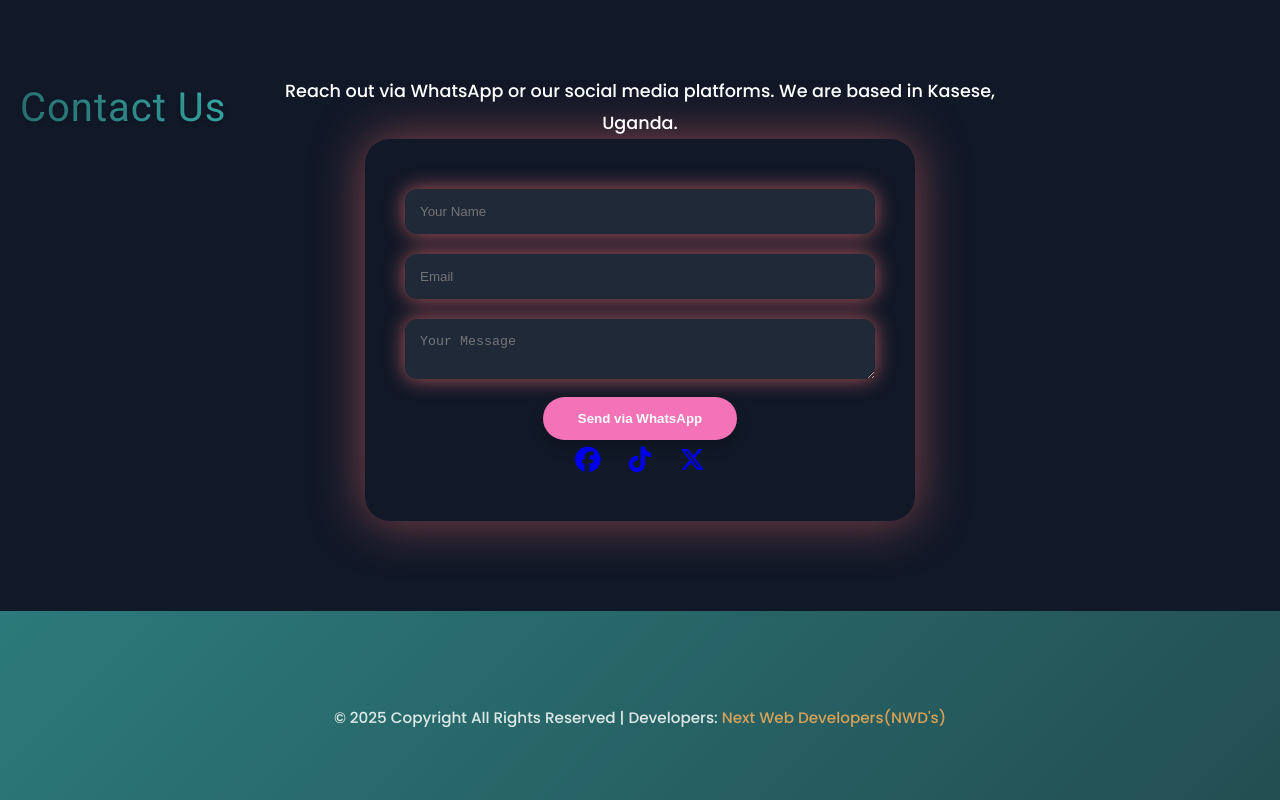
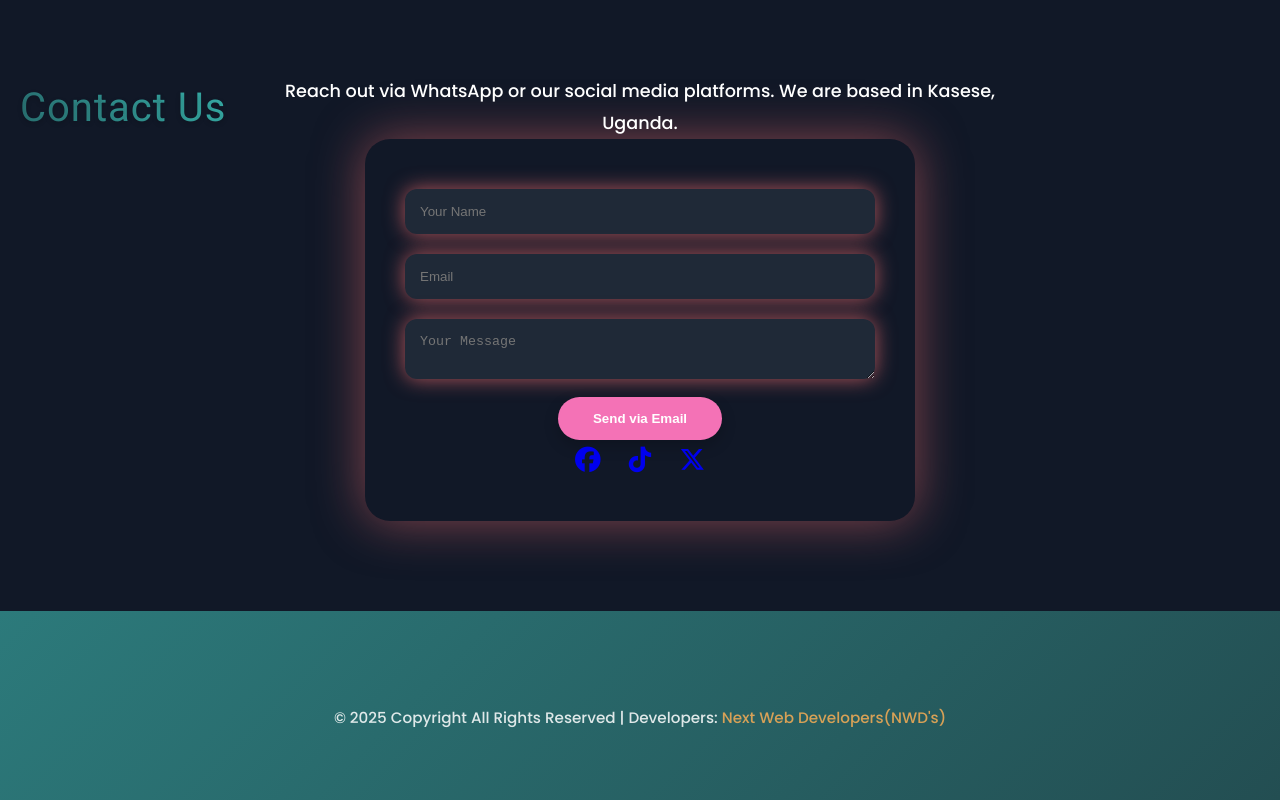
Before and after one commit to ayycot/ayycot-volunteers, a plain HTML site: page ex.html in a window 1280 px wide. Shown: the part 4828-5628 px from the top of the page. Drawn offline with Linux system fonts and the light colour scheme.

Commit message:
send message via email

```diff
--- a/ex.html
+++ b/ex.html
@@ -228,7 +228,7 @@ img{max-width:100%;display:block;}
 <input type="text" id="name" placeholder="Your Name" required>
 <input id="email" type="email" placeholder="Email">
 <textarea id="message" placeholder="Your Message" required></textarea>
-<button onclick="sendToWhatsapp()">Send via WhatsApp</button>
+<button onclick="sendToWhatsapp()">Send via Email</button>
 </form>
 <div class="socials">
 <a href="#" target="_blank"><i class="fab fa-facebook"></i></a>
```
